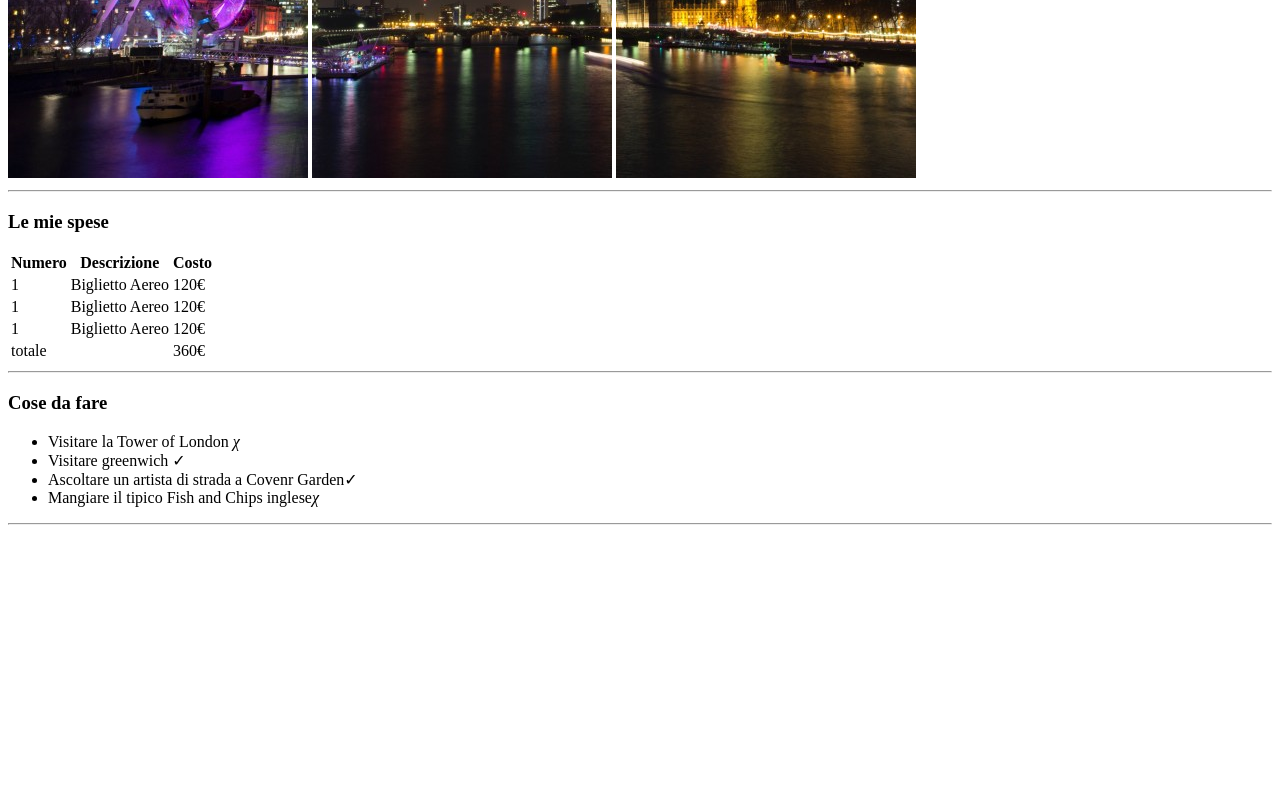
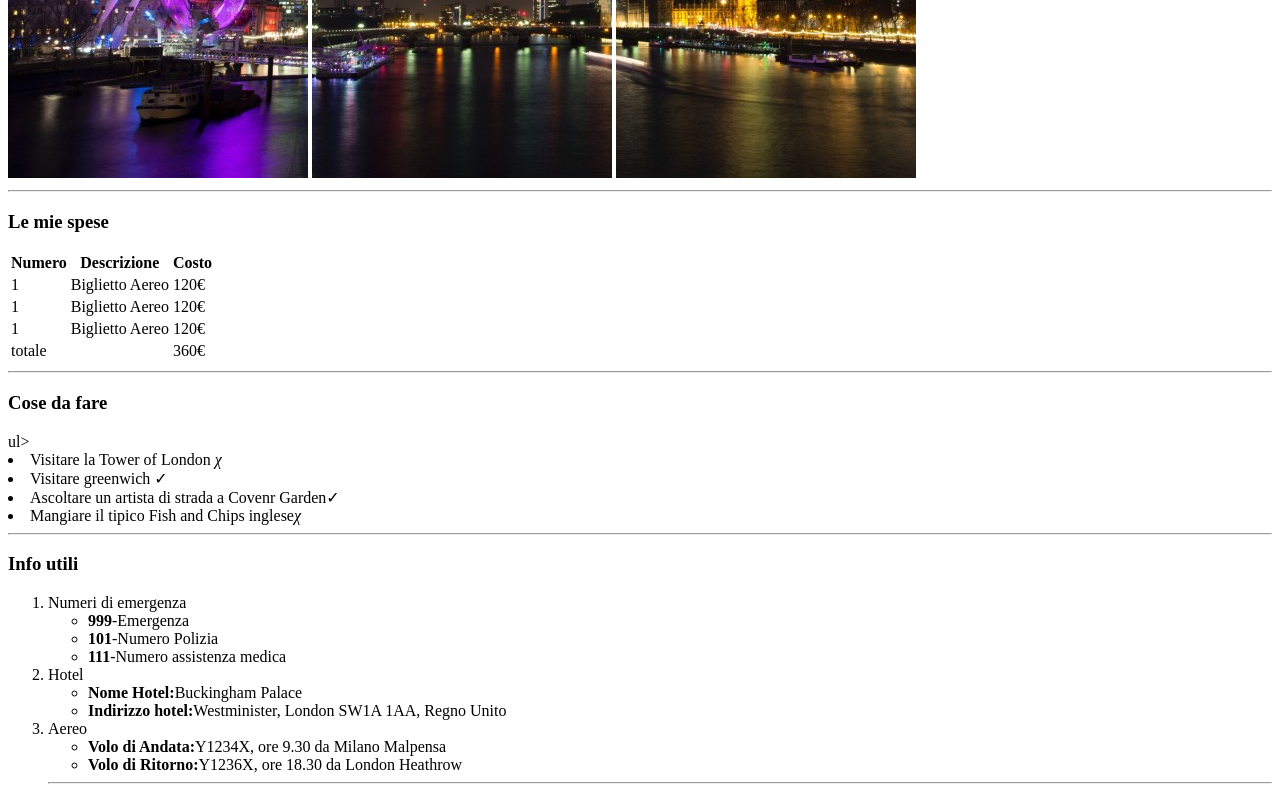
Before and after one commit to andrea-mosca/html-london-trip, a plain HTML site: page index.html in a window 1280 px wide. Shown: the part 502-1302 px from the top of the page. Before the commit the page ends 1035 px from the top, so only its background shows below. Drawn offline with Linux system fonts and the light colour scheme.

Commit message:
info utili

```diff
--- a/index.html
+++ b/index.html
@@ -41,8 +41,11 @@
 
     </table>
     <hr>
+
 <h3>Cose da fare</h3>
-<ul>
+<j</li>
+
+</ol>ul>
     <li>Visitare la Tower of London <em>&chi;</em></li>
     <li>Visitare greenwich &check;</li>
     <li>Ascoltare un artista di strada a Covenr Garden&check;</li>
@@ -50,7 +53,28 @@
 </ul>
 <hr>
 
-
+<h3>Info utili</h3>
+<ol>
+    <li>Numeri di emergenza
+        <ul>
+            <li><strong>999</strong>-Emergenza</li>
+            <li><strong>101</strong>-Numero Polizia</li>
+            <li><strong>111</strong>-Numero assistenza medica</li>
+        </ul>
+    </li>
+    <li>Hotel
+        <ul>
+            <li><strong>Nome Hotel:</strong>Buckingham Palace</li>
+            <li><strong>Indirizzo hotel:</strong>Westminister, London SW1A 1AA, Regno Unito</li>
+        </ul>
+    </li>
+    <li>Aereo
+        <ul>
+            <li><strong>Volo di Andata:</strong>Y1234X, ore 9.30 da Milano Malpensa</li>
+            <li><strong>Volo di Ritorno:</strong>Y1236X, ore 18.30 da London Heathrow</li>
+        </ul>
+    </li>
+    <hr>
 
 </body>
 </html>
```
